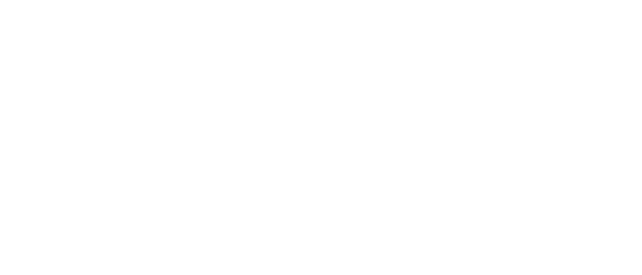
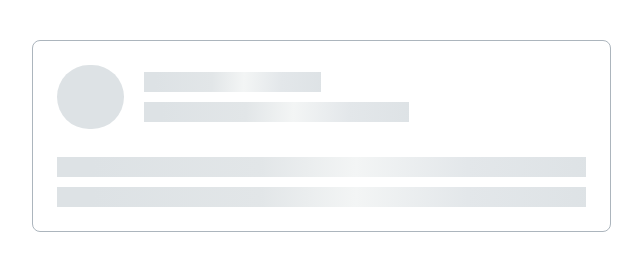
Before and after one commit to js-tasks-ru/htmlcss-20210513_liza8, a website: page 04-lection2/02-skeleton/index.html in a window 1280 px wide. Shown: the whole page, without its empty margins (8-650 px from the left). Drawn offline with Linux system fonts and the light colour scheme.

Commit message:
skeleton

```diff
--- a/04-lection2/02-skeleton/index.html
+++ b/04-lection2/02-skeleton/index.html
@@ -7,5 +7,22 @@
     </head>
     <body>
 
+    <div class="page">
+        <div class="skeleton">
+            <div class="skeleton__header">
+                <div class="skeleton__img"></div>
+                <div class="skeleton__title">
+                    <span></span>
+                    <span></span>
+                </div>
+            </div>
+
+            <div class="skeleton__text">
+                <span></span>
+                <span></span>
+            </div>
+        </div>
+    </div>
+
     </body>
 </html>
--- a/04-lection2/02-skeleton/skeleton.css
+++ b/04-lection2/02-skeleton/skeleton.css
@@ -0,0 +1,56 @@
+.page{
+    display:block;
+    position: relative;
+    padding:40px;
+}
+
+.skeleton{
+    display: inline-flex;
+    flex-direction: column;
+    justify-content: space-between;
+    border: 1px solid var(--grey-3);
+    box-sizing: border-box;
+    border-radius: 8px;
+    padding:24px;
+    min-width: 579px;
+    width:auto;
+    height: 192px;
+}
+
+.skeleton__header{
+    display: inline-flex;
+    flex-direction: row;
+    justify-content: flex-start;
+    align-items: center;
+    gap:20px;
+}
+.skeleton__img{
+    display: block;
+    width: 80px;
+    height: 64px;
+    background: var(--grey-2);
+    border-radius: 32px;
+}
+
+.skeleton__title,
+.skeleton__text{
+    display: flex;
+    flex-direction: column;
+    justify-content: flex-start;
+    gap:10px;
+    width:100%;
+}
+
+span{
+    display: block;
+    height: 20px;
+    width:100%;
+    background: linear-gradient(92.51deg, #DDE2E5 6.44%, #E2E6E8 38.47%, #F3F5F5 56.48%, #E3E7EA 77.5%, #DDE2E5 102.52%);
+}
+
+.skeleton__title span:nth-child(1){
+    width:40%;
+}
+.skeleton__title span:nth-child(2){
+    width:60%;
+}
```
